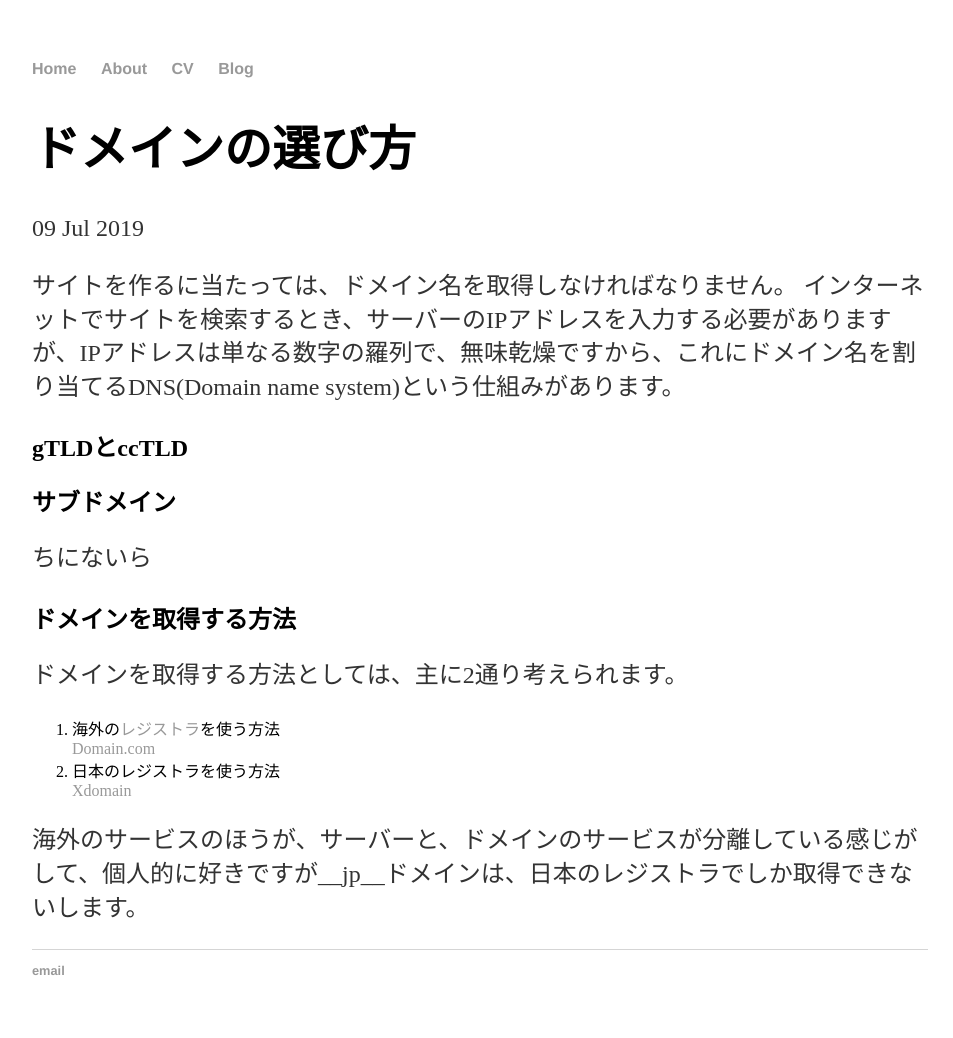
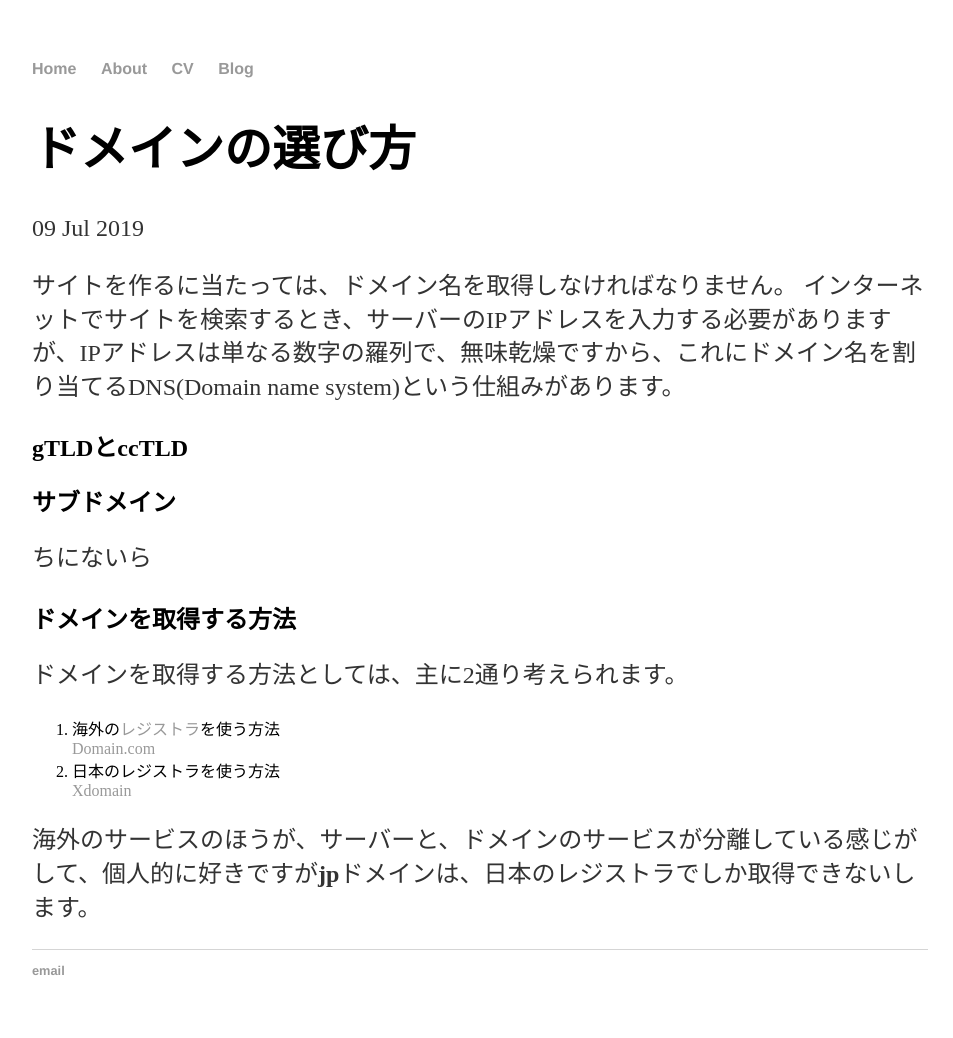
Before and after one commit to agematsu/agematsu.github.io, a Jekyll site: the page built from _posts/2019-07-09-ドメインの選び方.md, in a window 1280 px wide. Shown: the whole page, without its empty margins (160-1113 px from the left). Built offline with Jekyll 4.4.1, drawn with Linux system fonts in a browser that asks for light colours; our own code applies the rules of GitHub Pages for plain Markdown files.

```diff
--- a/_posts/2019-07-09-ドメインの選び方.md
+++ b/_posts/2019-07-09-ドメインの選び方.md
@@ -11,4 +11,4 @@
 2. 日本のレジストラを使う方法<br>
 <a href="https://www.xdomain.ne.jp/">Xdomain</a>
 
-海外のサービスのほうが、サーバーと、ドメインのサービスが分離している感じがして、個人的に好きですが__jp__ドメインは、日本のレジストラでしか取得できないします。
+海外のサービスのほうが、サーバーと、ドメインのサービスが分離している感じがして、個人的に好きですが**jp**ドメインは、日本のレジストラでしか取得できないします。
```
